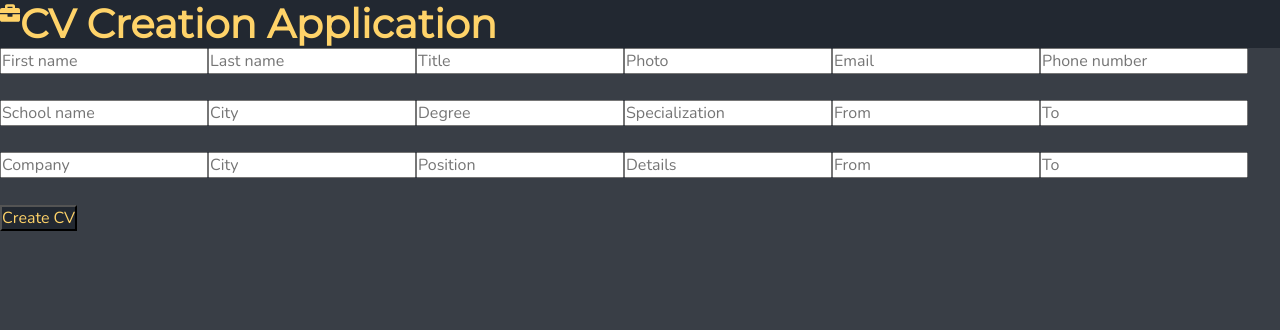
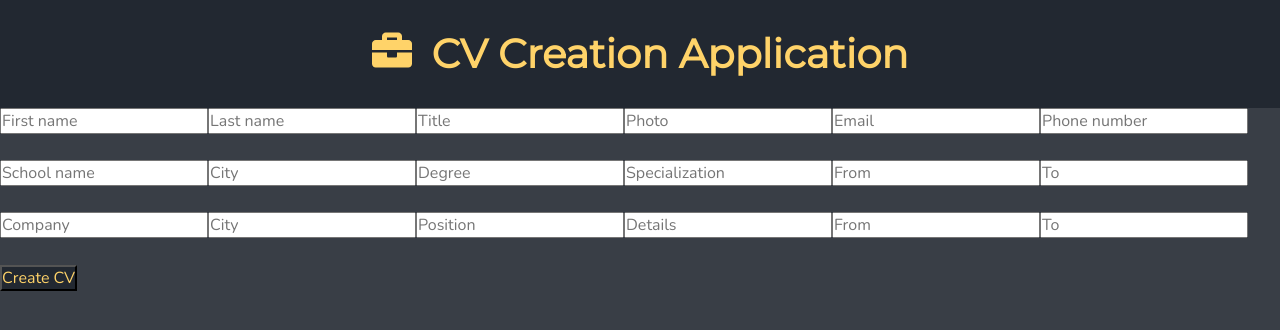
Before and after one commit to GBN6/CV-Application, a React (Create React App) app: page / in a window 1280 px wide. Shown: the top 330 px of the page. Built offline with nearby package versions, Linux system fonts and the light colour scheme.

Commit message:
Update header styling

```diff
--- a/src/components/Header.js
+++ b/src/components/Header.js
@@ -2,7 +2,7 @@ import React from 'react';
 import styled from 'styled-components';
 import { FaBriefcase } from 'react-icons/fa';
 
-function Header() {
+const Header = () => {
   return (
     <HeaderStyled>
       <Logo>
@@ -16,9 +16,15 @@ function Header() {
 const HeaderStyled = styled.header`
   display: flex;
   font-size: 2rem;
+  justify-content: center;
 `;
 
-const Logo = styled.div``;
+const Logo = styled.div`
+  display: flex;
+  font-size: 4rem;
+  margin-right: 2rem;
+  font-size: 4rem;
+`;
 const Title = styled.h1``;
 
-export default Header
+export default Header;
--- a/src/index.css
+++ b/src/index.css
@@ -30,6 +30,7 @@ header {
     font-size: 2.4rem;
     background-color: var(--color-dark);
     color: var(--color-yellow);
+    padding: 3rem 8rem;
 }
 
 h1 {
```
